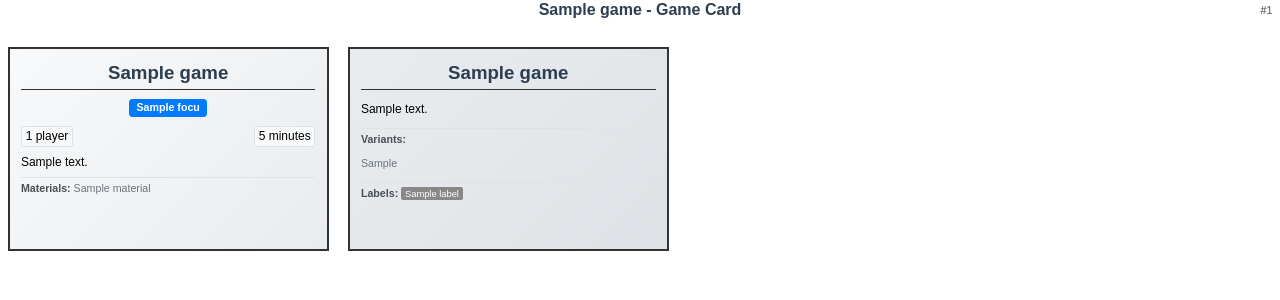
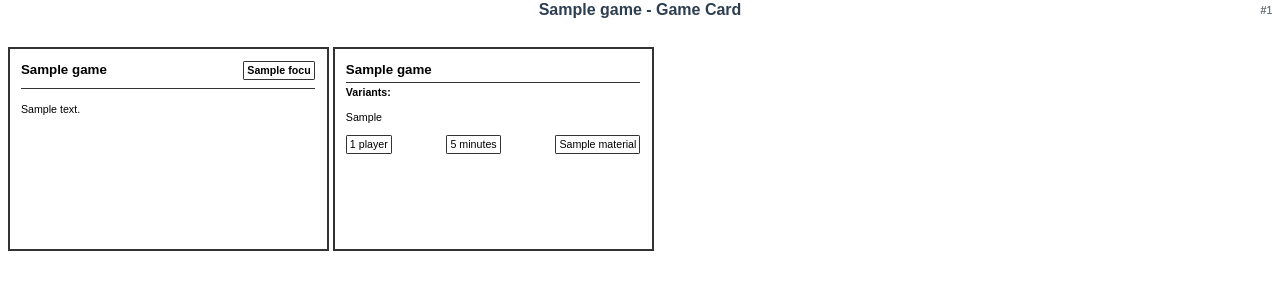
Before and after one commit to monsdar/MiniGameArchive, a Django app: template templates/games/print_game.html in a window 1280 px wide. Shown: the top 300 px of the page. Run offline with Django 5.2, Linux system fonts and the light colour scheme; the template is opened without the code that fills it: values that come from a table or form of the project are taken from there, others are empty; tables that the repository leaves empty hold one stand-in row (values such as "Sample post").

Commit message:
Tuned the print_game view a lot, so the game actually fits onto the card

```diff
--- a/templates/games/print_game.html
+++ b/templates/games/print_game.html
@@ -1,3 +1,4 @@
+{% load games_extras %}
 <!DOCTYPE html>
 <html lang="en">
 <head>
@@ -22,7 +23,7 @@
             width: 8.5cm;
             height: 5.4cm;
             border: 2px solid #333;
-            margin: 0.2cm;
+            margin: 0;
             padding: 0.3cm;
             page-break-inside: avoid;
             display: inline-block;
@@ -30,36 +31,41 @@
             box-sizing: border-box;
         }
 
+        .card-pair {
+            display: inline-block;
+            margin: 0.2cm;
+            page-break-inside: avoid;
+        }
+
         .game-card-front {
-            background: linear-gradient(135deg, #f8f9fa 0%, #e9ecef 100%);
+            background: white;
         }
 
         .game-card-back {
-            background: linear-gradient(135deg, #e9ecef 0%, #dee2e6 100%);
+            background: white;
         }
 
         .game-title {
-            font-size: 14pt;
+            font-size: 10pt;
             font-weight: bold;
-            color: #2c3e50;
-            margin-bottom: 0.2cm;
-            text-align: center;
-            border-bottom: 1px solid #333;
-            padding-bottom: 0.1cm;
+            color: black;
+            margin-bottom: 0.1cm;
+            text-align: left;
         }
 
         .focus-badges {
-            margin-bottom: 0.2cm;
-            text-align: center;
+            margin-bottom: 0.1cm;
+            text-align: right;
         }
 
         .focus-badge {
             display: inline-block;
-            background: #007bff;
-            color: white;
-            padding: 0.05cm 0.2cm;
-            margin: 0.05cm;
-            border-radius: 0.1cm;
+            background: white;
+            color: black;
+            padding: 0.03cm 0.08cm;
+            margin: 0.02cm;
+            border-radius: 0.03cm;
+            border: 1px solid #333;
             font-size: 8pt;
             font-weight: bold;
         }
@@ -67,45 +73,45 @@
         .game-info {
             display: flex;
             justify-content: space-between;
-            margin-bottom: 0.2cm;
-            font-size: 9pt;
+            margin-bottom: 0.1cm;
+            font-size: 8pt;
         }
 
         .game-info span {
-            background: #f8f9fa;
-            padding: 0.05cm 0.1cm;
-            border-radius: 0.05cm;
-            border: 1px solid #dee2e6;
+            background: white;
+            padding: 0.03cm 0.08cm;
+            border-radius: 0.03cm;
+            border: 1px solid #333;
         }
 
         .description {
-            font-size: 9pt;
+            font-size: 8pt;
             line-height: 1.2;
-            margin-bottom: 0.2cm;
+            margin-bottom: 0.1cm;
             text-align: justify;
         }
 
         .materials {
             font-size: 8pt;
-            color: #6c757d;
-            border-top: 1px solid #dee2e6;
+            color: black;
+            border-top: 1px solid #333;
             padding-top: 0.1cm;
         }
 
         .materials strong {
-            color: #495057;
+            color: black;
         }
 
         .variants {
             font-size: 8pt;
-            color: #6c757d;
-            border-top: 1px solid #dee2e6;
+            color: black;
+            border-top: 1px solid #333;
             padding-top: 0.1cm;
             margin-top: 0.1cm;
         }
 
         .variants strong {
-            color: #495057;
+            color: black;
         }
 
         .card-number {
@@ -136,31 +142,24 @@
         {{ game.name }} - Game Card
     </div>
 
+    <div class="card-pair">
         <!-- Front of Card -->
         <div class="game-card game-card-front">
             <div class="card-number">#{{ game.id }}</div>
+
+            <div style="display: flex; justify-content: space-between; align-items: flex-start; margin-bottom: 0.1cm;">
                 <div class="game-title">{{ game.name }}</div>
-
                 <div class="focus-badges">
                     {% for focus in game.focus.all %}
                     <span class="focus-badge">{{ focus.name }}</span>
                     {% endfor %}
                 </div>
-
-        <div class="game-info">
-            <span><i class="bi bi-people"></i> {{ game.get_player_count_display }}</span>
-            <span><i class="bi bi-clock"></i> {{ game.get_duration_display }}</span>
             </div>
+            <div style="border-top: 1px solid #333; padding-top: 0.1cm; margin-top: 0.1cm;"></div>
 
             <div class="description">
-            {{ game.description|truncatewords:50 }}
+                {{ game.description|markdown }}
             </div>
-
-        {% if game.materials.all %}
-        <div class="materials">
-            <strong>Materials:</strong> {{ game.get_materials_display }}
-        </div>
-        {% endif %}
         </div>
 
         <!-- Back of Card -->
@@ -168,25 +167,21 @@
             <div class="card-number">#{{ game.id }}</div>
             <div class="game-title">{{ game.name }}</div>
 
-        <div class="description">
-            {{ game.description|linebreaks }}
-        </div>
-
             {% if game.variants %}
             <div class="variants">
                 <strong>Variants:</strong><br>
-            {{ game.variants|linebreaks }}
+                {{ game.variants|markdown }}
             </div>
             {% endif %}
 
-        {% if game.labels.all %}
-        <div class="materials">
-            <strong>Labels:</strong>
-            {% for label in game.labels.all %}
-            <span style="background-color: {{ label.color }}; color: white; padding: 0.05cm 0.1cm; border-radius: 0.05cm; font-size: 7pt;">{{ label.name }}</span>
-            {% endfor %}
+            <div class="game-info">
+                <span><i class="bi bi-people"></i> {{ game.get_player_count_display }}</span>
+                <span><i class="bi bi-clock"></i> {{ game.get_duration_display }}</span>
+                {% if game.materials.all %}
+                <span><i class="bi bi-tools"></i> {{ game.get_materials_display }}</span>
+                {% endif %}
             </div>
-        {% endif %}
+        </div>
     </div>
 
     <script>
```
Lines whose indentation alone changed are shown as unchanged.
